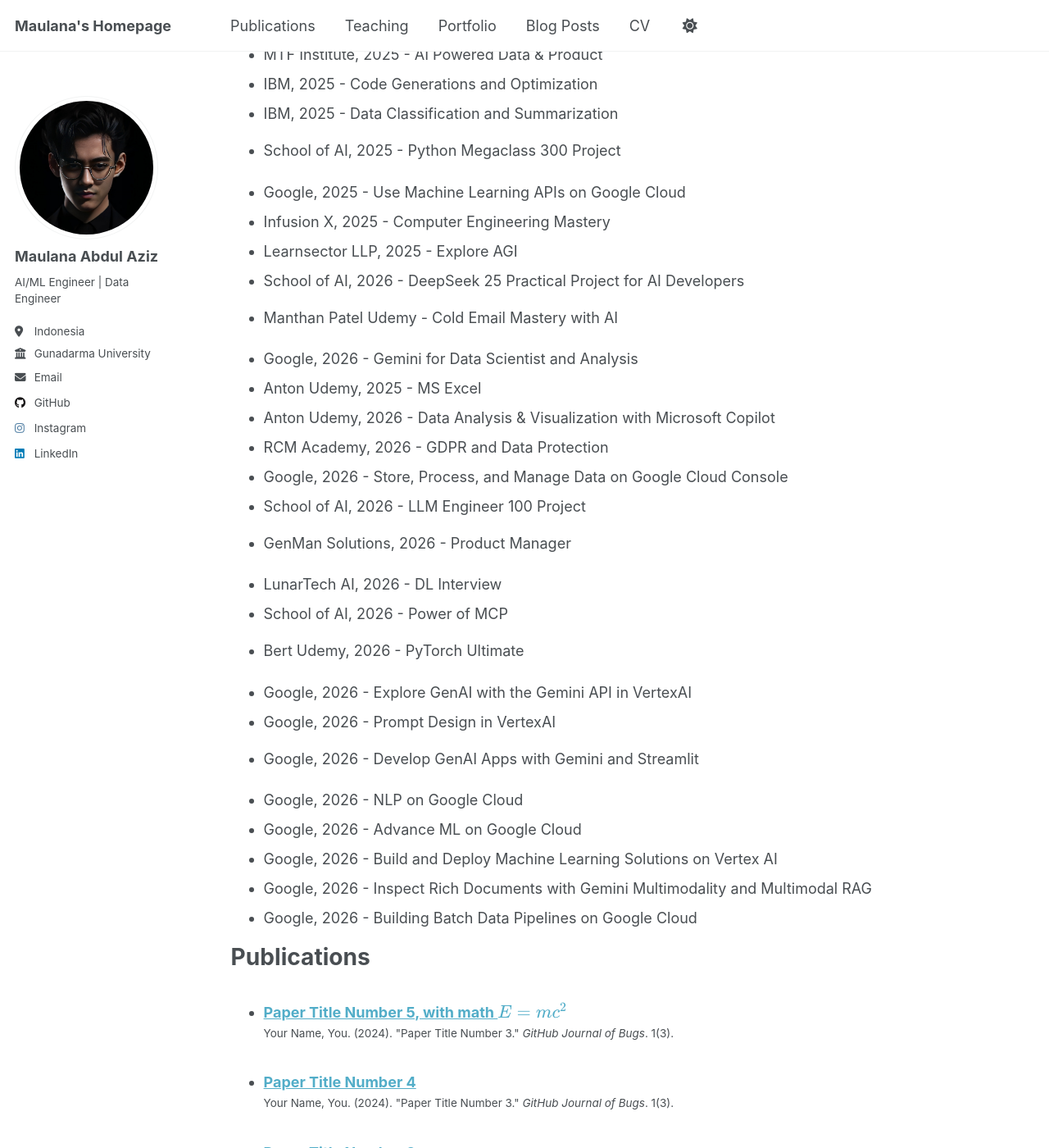
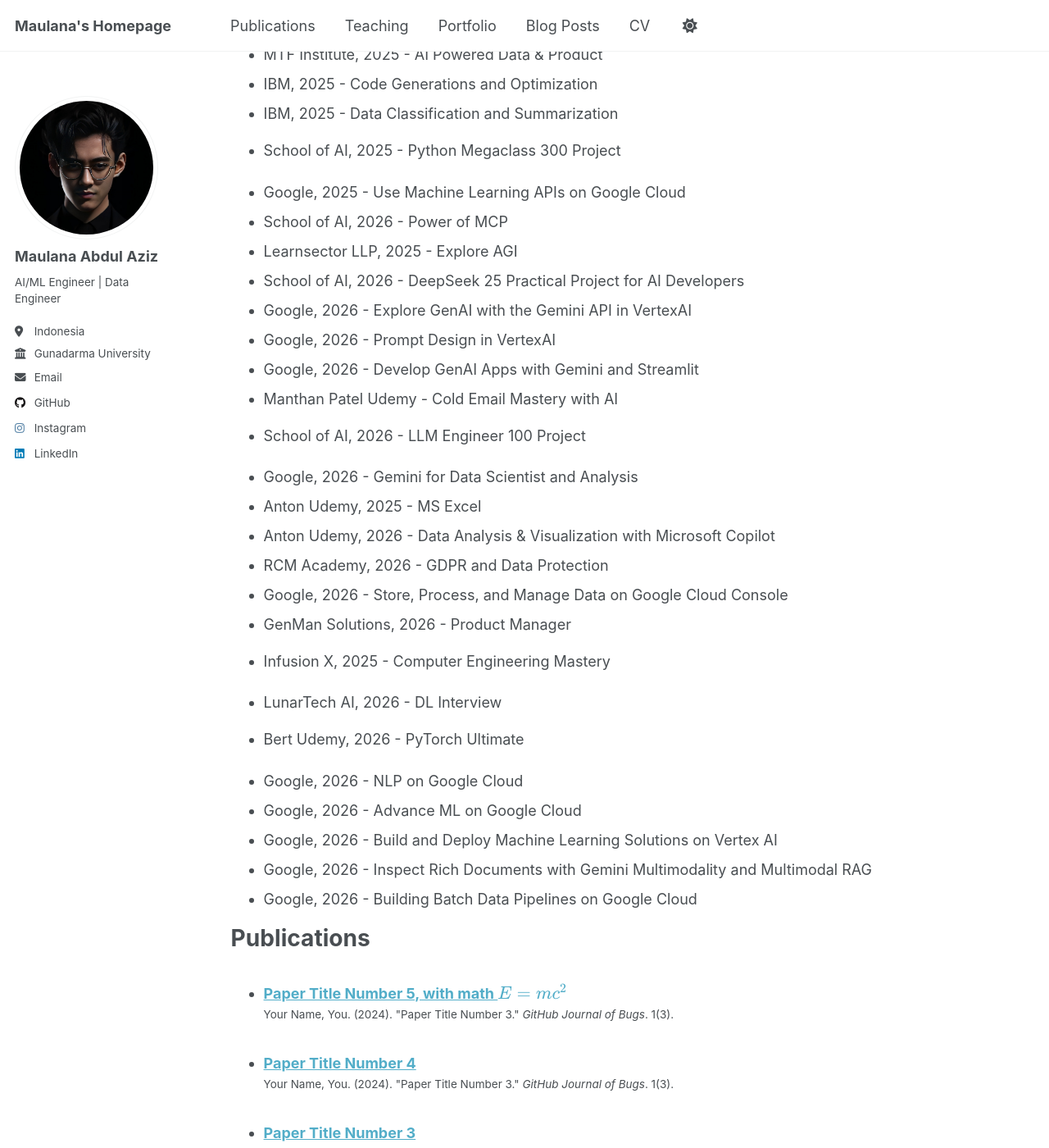
Before and after one commit to technologyzzz/technologyzzz.github.io, a Jekyll site: the page built from _pages/cv.md, in a window 1280 px wide and 1400 px high, scrolled down 1330 px. Shown: the whole window at 82% size. Built offline with Jekyll 4.4.1, drawn with Linux system fonts in a browser that asks for light colours; a script that is not in the unit is left out.

Commit message:
full course pathway

```diff
--- a/_pages/cv.md
+++ b/_pages/cv.md
@@ -57,26 +57,26 @@
 * School of AI, 2025      - Python Megaclass 300 Project
 
 * Google, 2025            - Use Machine Learning APIs on Google Cloud
-* Infusion X, 2025        - Computer Engineering Mastery
+* School of AI, 2026      - Power of MCP
 * Learnsector LLP, 2025   - Explore AGI
 * School of AI, 2026      - DeepSeek 25 Practical Project for AI Developers
+* Google, 2026            - Explore GenAI with the Gemini API in VertexAI
+* Google, 2026            - Prompt Design in VertexAI
+* Google, 2026            - Develop GenAI Apps with Gemini and Streamlit
 * Manthan Patel Udemy     - Cold Email Mastery with AI
+* School of AI, 2026      - LLM Engineer 100 Project
+
 
 * Google, 2026            - Gemini for Data Scientist and Analysis
 * Anton Udemy, 2025       - MS Excel
 * Anton Udemy, 2026       - Data Analysis & Visualization with Microsoft Copilot
 * RCM Academy, 2026       - GDPR and Data Protection
 * Google, 2026            - Store, Process, and Manage Data on Google Cloud Console
-* School of AI, 2026      - LLM Engineer 100 Project
 * GenMan Solutions, 2026  - Product Manager
+* Infusion X, 2025        - Computer Engineering Mastery
 
 * LunarTech AI, 2026      - DL Interview
-* School of AI, 2026      - Power of MCP
 * Bert Udemy, 2026        - PyTorch Ultimate
-
-* Google, 2026            - Explore GenAI with the Gemini API in VertexAI
-* Google, 2026            - Prompt Design in VertexAI
-* Google, 2026            - Develop GenAI Apps with Gemini and Streamlit
 
 * Google, 2026            - NLP on Google Cloud
 * Google, 2026            - Advance ML on Google Cloud
```
